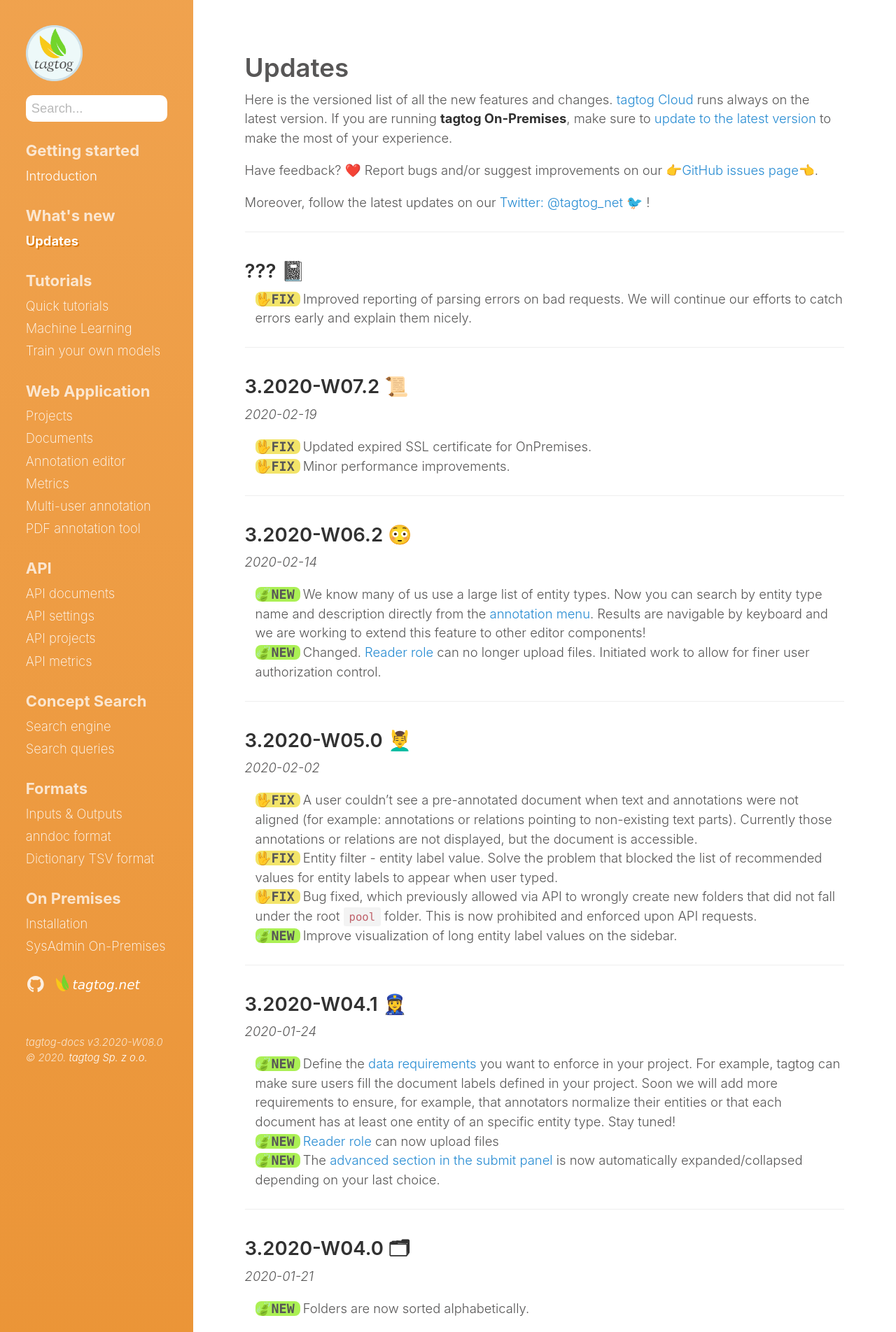
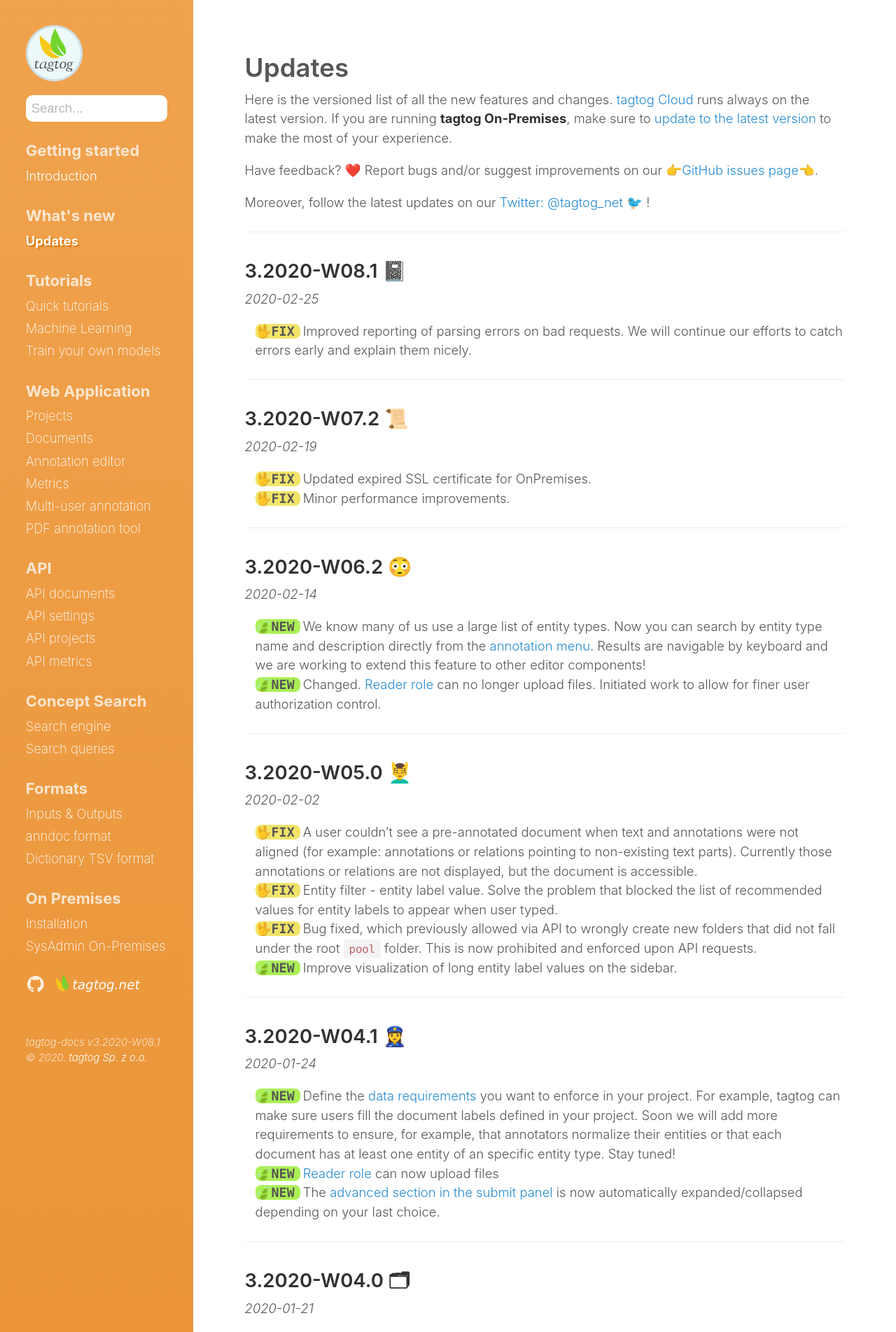
Before and after one commit to tagtogorg/tagtog-doc, a Jekyll site: the page built from updates.md, in a window 1280 px wide. Shown: the top 1904 px of the page at 70% size. Built offline with Jekyll 4.4.1, drawn with Linux system fonts in a browser that asks for light colours; nearby versions of some CDN libraries; emoji names are drawn with the system emoji font.

Commit message:
Bump version: 3.2020-W08.1 📓

```diff
--- a/_config.yml
+++ b/_config.yml
@@ -71,7 +71,7 @@ plugins:
   - jemoji
 
 # Custom vars
-version: 3.2020-W08.0
+version: 3.2020-W08.1
 sidebar_home_link: true
 search_page: false
 # sidebar_blog_link:  '/blog'   # By default, your home page is your blog
--- a/updates.md
+++ b/updates.md
@@ -14,7 +14,8 @@ Moreover, follow the latest updates on our [Twitter: @tagtog_net 🐦](https://t
 
 ---
 
-## ??? 📓
+## 3.2020-W08.1 📓
+_2020-02-25_
 
 <ul class="updates">
   <li class="fix"><span markdown="1">Improved reporting of parsing errors on bad requests. We will continue our efforts to catch errors early and explain them nicely.</span></li>
```
Also changed, not shown: 1 other file.
